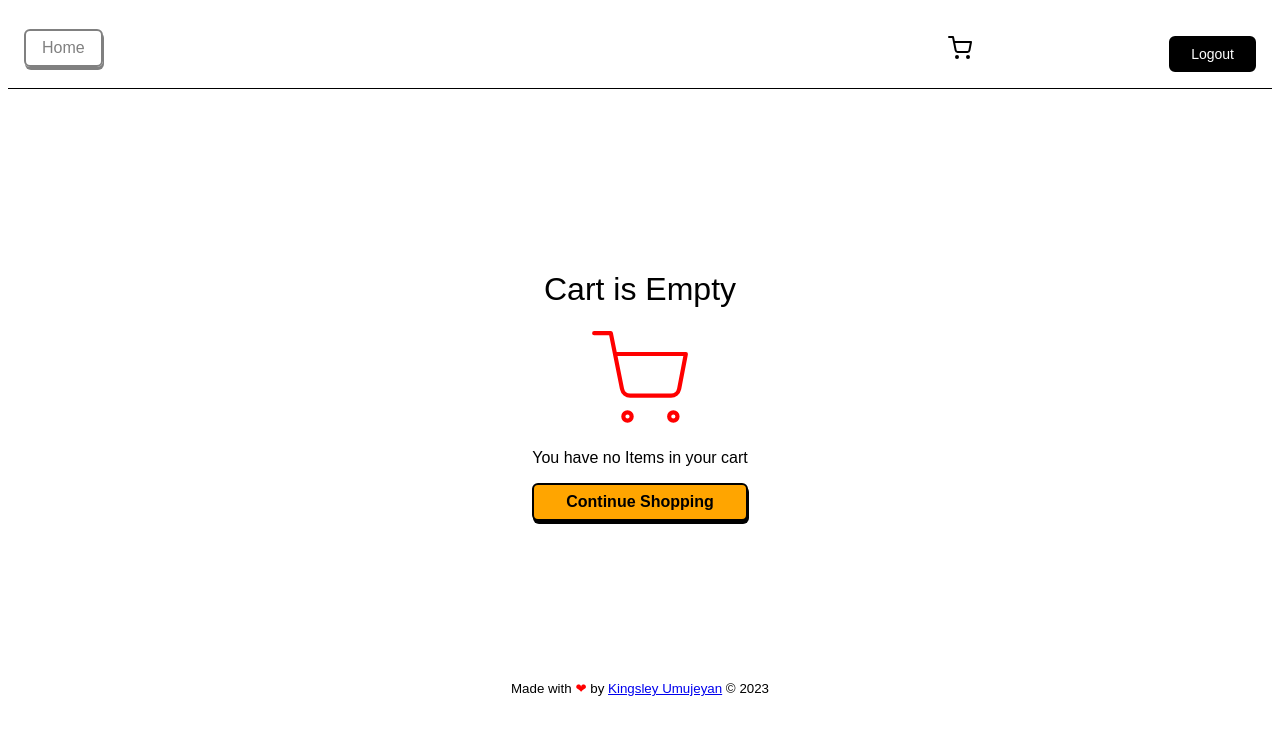
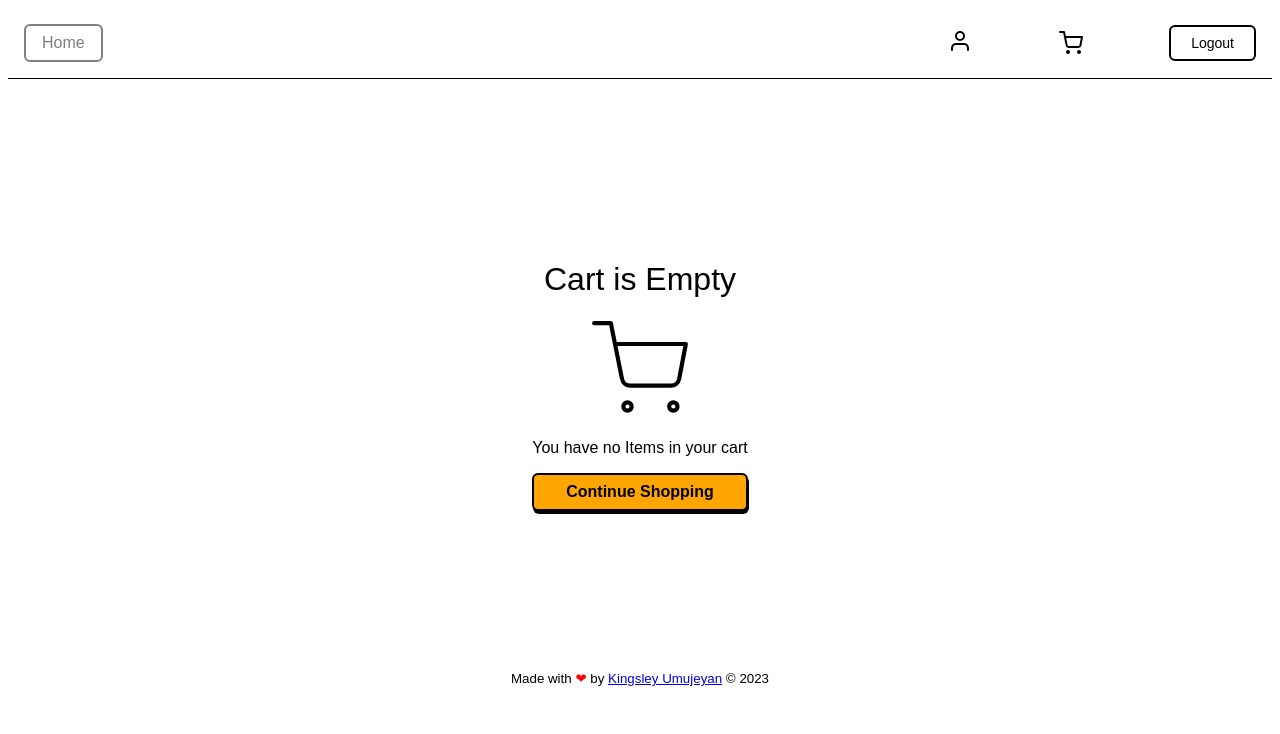
Before and after one commit to kuicpet/fake_authentication, a Vue app: page /cart in a window 1280 px wide. Shown: the top 734 px of the page. Built offline with nearby package versions, Linux system fonts and the light colour scheme; sample sign-in values are in the browser's storage.

Commit message:
ft--updated navbar

```diff
--- a/src/components/Navbar.vue
+++ b/src/components/Navbar.vue
@@ -1,7 +1,14 @@
 <template>
     <header class="nav">
         <RouterLink to="/">Home</RouterLink>
+
         <div class="links">
+
+            <div class="user">
+                <span v-if="isAuthenticated">
+                    <svg xmlns="http://www.w3.org/2000/svg" width="24" height="24" viewBox="0 0 24 24" fill="none" stroke="currentColor" stroke-width="2" stroke-linecap="round" stroke-linejoin="round" class="feather feather-user"><path d="M20 21v-2a4 4 0 0 0-4-4H8a4 4 0 0 0-4 4v2"></path><circle cx="12" cy="7" r="4"></circle></svg>
+                </span>
+            </div>
             <div class="cart">
                 <span v-if="isAuthenticated && (cartTotalItems > 0)">{{ cartTotalItems  }}</span>
                 <svg v-if="isAuthenticated" @click="viewCart"  xmlns="http://www.w3.org/2000/svg" width="24" height="24" viewBox="0 0 24 24" fill="none" stroke="currentColor" stroke-width="2" stroke-linecap="round" stroke-linejoin="round" class="feather feather-shopping-cart"><circle cx="9" cy="21" r="1"></circle><circle cx="20" cy="21" r="1"></circle><path d="M1 1h4l2.68 13.39a2 2 0 0 0 2 1.61h9.72a2 2 0 0 0 2-1.61L23 6H6"></path></svg>
@@ -86,6 +93,10 @@
         font-size: 12px;
         border: 2px solid black;
         font-weight: bold;
+        z-index: 10;
+    }
+    .user {
+        margin-right: auto;
     }
     a {
         text-decoration: none;
@@ -95,10 +106,9 @@
         color: gray;
         border-radius: 0.375rem;
         outline: none;
-        left: -4px;
-        top: -4px;
-        z-index: 2;
-        box-shadow: 1px 3px gray ;
+
+
+
         transition:0.1s ease-in-out ;
     }
     a:hover {
@@ -116,12 +126,11 @@
     }
 
     button {
-    margin-top: 0.75rem;
     border: 2px solid black;
     border-radius: 0.375rem;
     font-size: 0.875rem;
-    background-color: black;
-    color: white;
+    background-color: transparent;
+    color: black;
     padding: 0.5rem 1.25rem;
     text-align: center;
     cursor: pointer;
@@ -131,6 +140,7 @@
     .logout:hover {
         background-color: red;
         border: 2px solid red;
+        color: white;
     }
     svg {
         background-color: none;
--- a/src/views/Cart.vue
+++ b/src/views/Cart.vue
@@ -205,13 +205,14 @@ h4 {
     outline: none;
     font-weight: bold;
 }
-svg {
+.delete svg {
     cursor: pointer;
     color: red;
 }
 svg:hover {
     fill: red;
 }
+
 @media screen and (max-width: 800px) {
     h4 {
         width: 50%;
```
Also changed, not shown: src/assets/user.svg (added).
